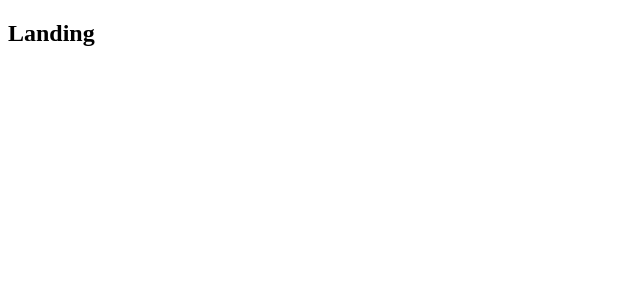
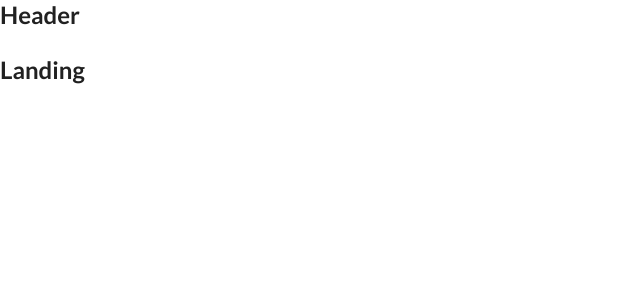
Before and after one commit to pcherian10/streaktrivia, a React (Create React App) app: page / in a window 1280 px wide. Shown: the top 300 px of the page, without its empty margins (0-640 px from the left). Built offline with nearby package versions, Linux system fonts and the light colour scheme.

Commit message:
added semantic ui react

```diff
--- a/package.json
+++ b/package.json
@@ -8,7 +8,9 @@
     "react-redux": "^7.0.3",
     "react-router-dom": "^5.0.0",
     "react-scripts": "3.0.1",
-    "redux": "^4.0.1"
+    "redux": "^4.0.1",
+    "semantic-ui-css": "^2.4.1",
+    "semantic-ui-react": "^0.87.1"
   },
   "scripts": {
     "start": "react-scripts start",
--- a/src/components/App.js
+++ b/src/components/App.js
@@ -1,5 +1,6 @@
 import React from 'react'
 import { BrowserRouter, Route } from 'react-router-dom'
+
 
 const Header = () => <h2>Header</h2>
 const Landing = () => <h2>Landing</h2>
@@ -13,9 +14,10 @@ const App = () => {
         <div>
             <BrowserRouter>
                 <div>
+                    <Header />
                     <Route exact path="/" component={Landing}/>
                     <Route path="/rankings" component={Dashboard}/>
-                    <Route path="/games/new" component={PlayGame}/>
+                    <Route path="/game" component={PlayGame}/>
                     <Route path="/questions/new" component={SubmitAQuestion}/>
                 </div>
             </BrowserRouter>
--- a/src/index.js
+++ b/src/index.js
@@ -1,3 +1,4 @@
+import 'semantic-ui-css/semantic.min.css'
 import React from 'react';
 import ReactDOM from 'react-dom';
 import { Provider } from 'react-redux';
```
Also changed, not shown: src/components/Header.js (added), 1 other file (tests, documents, lock files or other folders).
